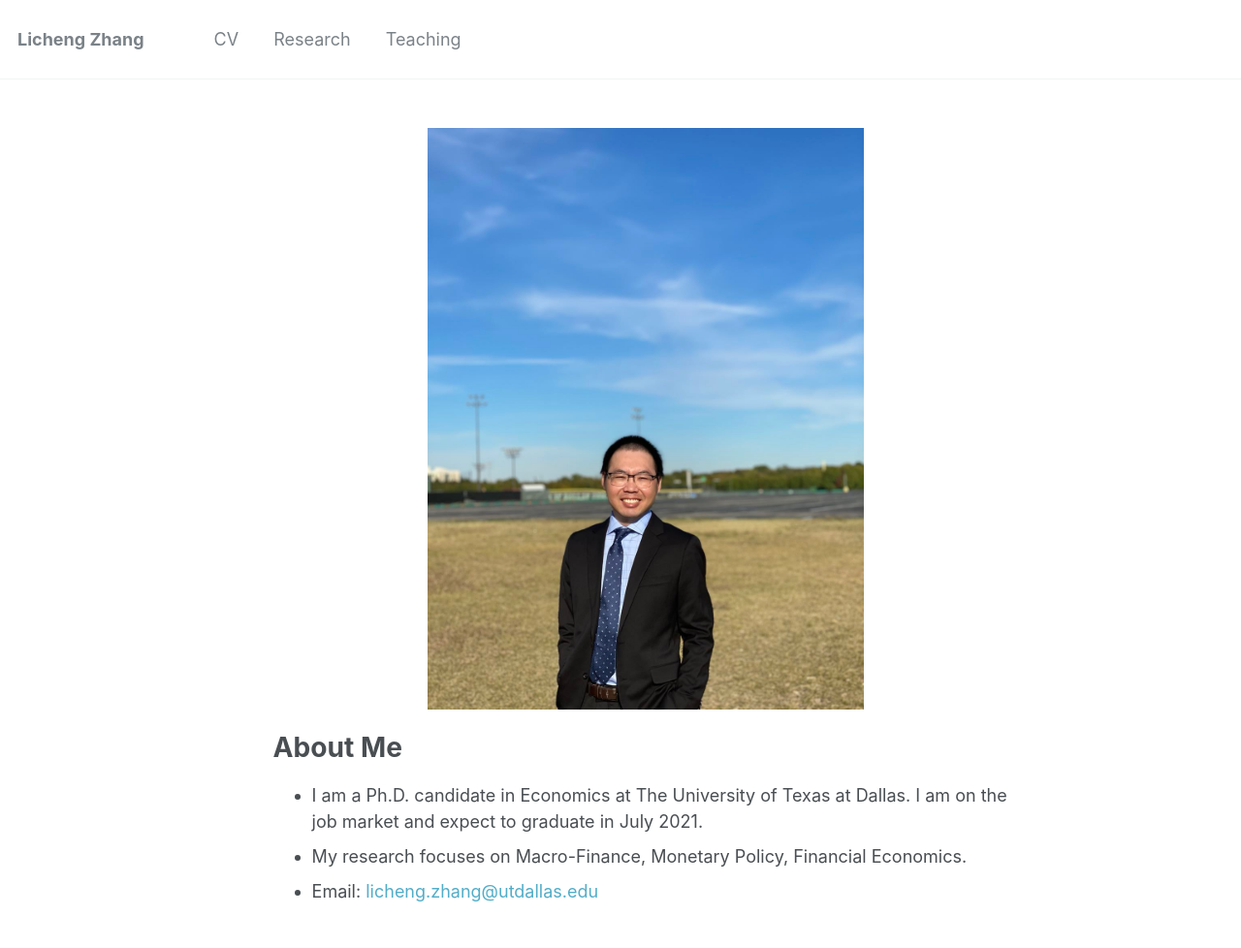
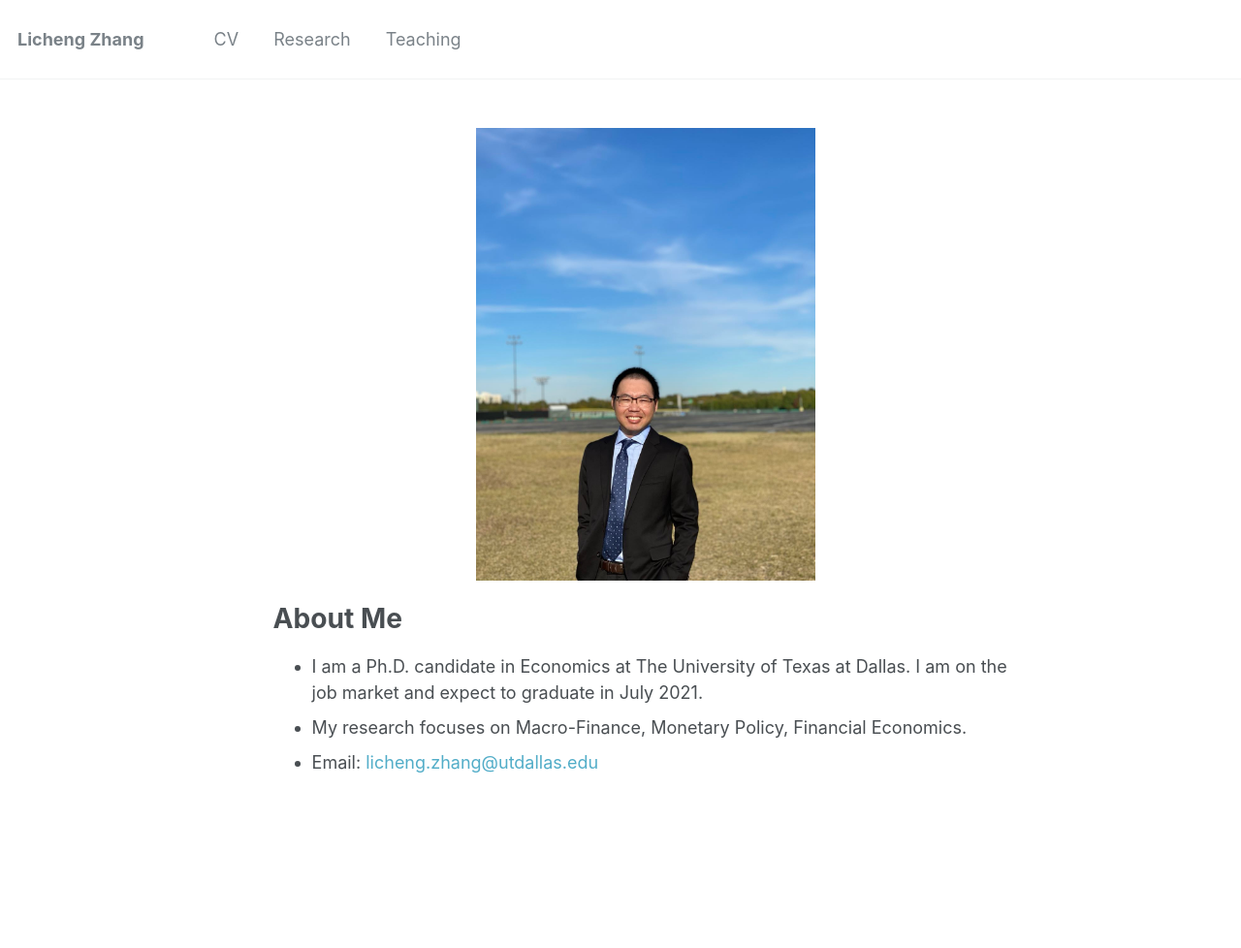
Before and after one commit to lichengzh/lichengzh.github.io, a Jekyll site: the page built from _pages/about.md, in a window 1280 px wide. Shown: the whole page at 97% size. Built offline with Jekyll 4.4.1, drawn with Linux system fonts in a browser that asks for light colours; after the commit the page ends 900 px from its top, so only the background shows below that.

Commit message:
Update about.md

```diff
--- a/_pages/about.md
+++ b/_pages/about.md
@@ -9,7 +9,7 @@ redirect_from:
 ---
 
 <p align="center">
-   <img src="https://lichengzh.github.io/files/IMG_3759.JPG?raw=true" alt="Photo" style="width: 450px;"/>
+   <img src="https://lichengzh.github.io/files/IMG_3759.JPG?raw=true" alt="Photo" style="width: 350px;"/>
 </p>
 
 # About Me
```
